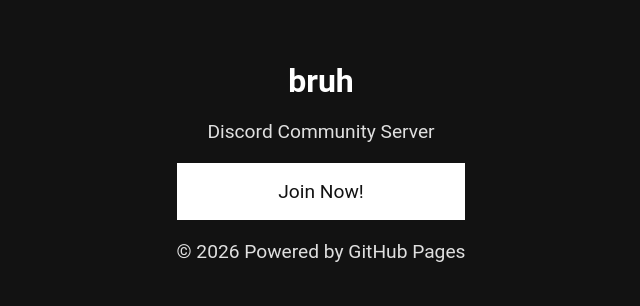
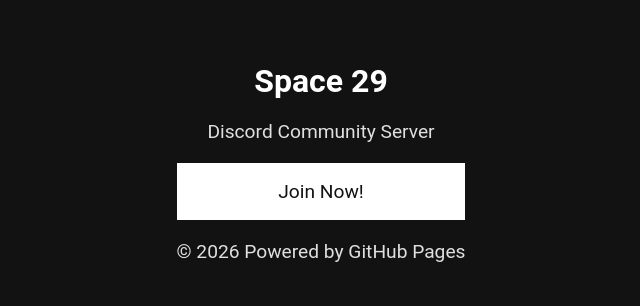
Before and after one commit to qoxer/trivona.xyz, a plain HTML site: page index.html in a window 1280 px wide. Shown: the part 228-534 px from the top of the page, without its empty margins (319-959 px from the left). Drawn offline with Linux system fonts and the light colour scheme.

Commit message:
Update index.html

```diff
--- a/index.html
+++ b/index.html
@@ -12,7 +12,7 @@
 
 <div class="container">
     <header>
-        <h1>bruh</h1>
+        <h1>Space 29</h1>
     </header>
 
     <div class="content">
```
